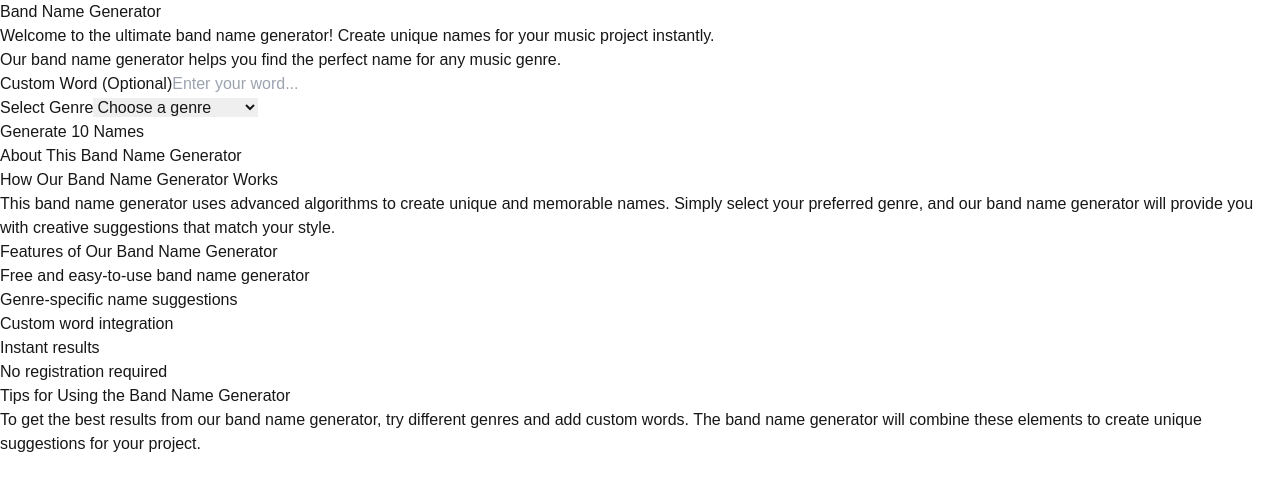
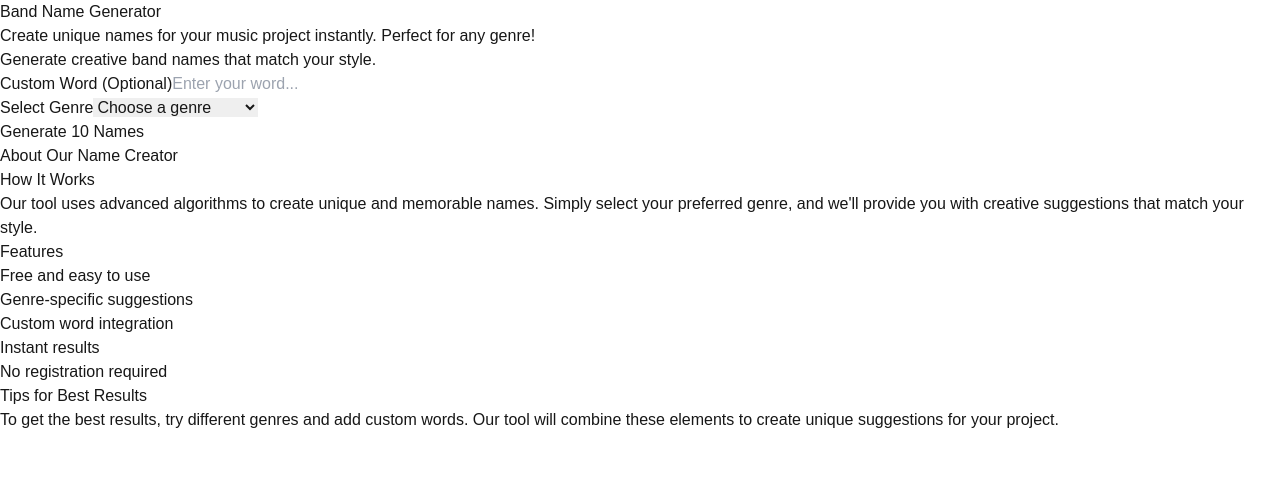
Before and after one commit to nn-niuge/band-name-generator, a Next.js app: page / in a window 1280 px wide. Shown: the top 490 px of the page. Built offline with nearby package versions, Linux system fonts and the light colour scheme.

Commit message:
Update page.tsx
Adjust content to maintain optimal keyword density

```diff
--- a/src/app/page.tsx
+++ b/src/app/page.tsx
@@ -117,10 +117,10 @@ export default function Home() {
             Band Name Generator
           </h1>
           <p className="text-base sm:text-lg md:text-xl text-gray-600 px-2 mb-2">
-            Welcome to the ultimate band name generator! Create unique names for your music project instantly.
+            Create unique names for your music project instantly. Perfect for any genre!
           </p>
           <p className="text-sm sm:text-base text-gray-500 px-2">
-            Our band name generator helps you find the perfect name for any music genre.
+            Generate creative band names that match your style.
           </p>
         </div>
 
@@ -244,24 +244,24 @@ export default function Home() {
 
         <div className="mt-12 w-full max-w-4xl bg-white rounded-2xl shadow-lg p-6 mx-4">
           <h2 className="text-2xl sm:text-3xl font-bold mb-6 text-center text-blue-600">
-            About This Band Name Generator
+            About Our Name Creator
           </h2>
 
           <div className="space-y-6 text-gray-600">
             <div>
-              <h3 className="text-lg sm:text-xl font-semibold mb-2 text-gray-800">How Our Band Name Generator Works</h3>
+              <h3 className="text-lg sm:text-xl font-semibold mb-2 text-gray-800">How It Works</h3>
               <p className="text-sm sm:text-base leading-relaxed">
-                This band name generator uses advanced algorithms to create unique and memorable names.
-                Simply select your preferred genre, and our band name generator will provide you with
+                Our tool uses advanced algorithms to create unique and memorable names.
+                Simply select your preferred genre, and we'll provide you with
                 creative suggestions that match your style.
               </p>
             </div>
 
             <div>
-              <h3 className="text-lg sm:text-xl font-semibold mb-2 text-gray-800">Features of Our Band Name Generator</h3>
+              <h3 className="text-lg sm:text-xl font-semibold mb-2 text-gray-800">Features</h3>
               <ul className="text-sm sm:text-base space-y-2 pl-4 list-disc">
-                <li>Free and easy-to-use band name generator</li>
-                <li>Genre-specific name suggestions</li>
+                <li>Free and easy to use</li>
+                <li>Genre-specific suggestions</li>
                 <li>Custom word integration</li>
                 <li>Instant results</li>
                 <li>No registration required</li>
@@ -269,10 +269,10 @@ export default function Home() {
             </div>
 
             <div>
-              <h3 className="text-lg sm:text-xl font-semibold mb-2 text-gray-800">Tips for Using the Band Name Generator</h3>
+              <h3 className="text-lg sm:text-xl font-semibold mb-2 text-gray-800">Tips for Best Results</h3>
               <p className="text-sm sm:text-base leading-relaxed">
-                To get the best results from our band name generator, try different genres and add custom words.
-                The band name generator will combine these elements to create unique suggestions for your project.
+                To get the best results, try different genres and add custom words.
+                Our tool will combine these elements to create unique suggestions for your project.
               </p>
             </div>
           </div>
```
